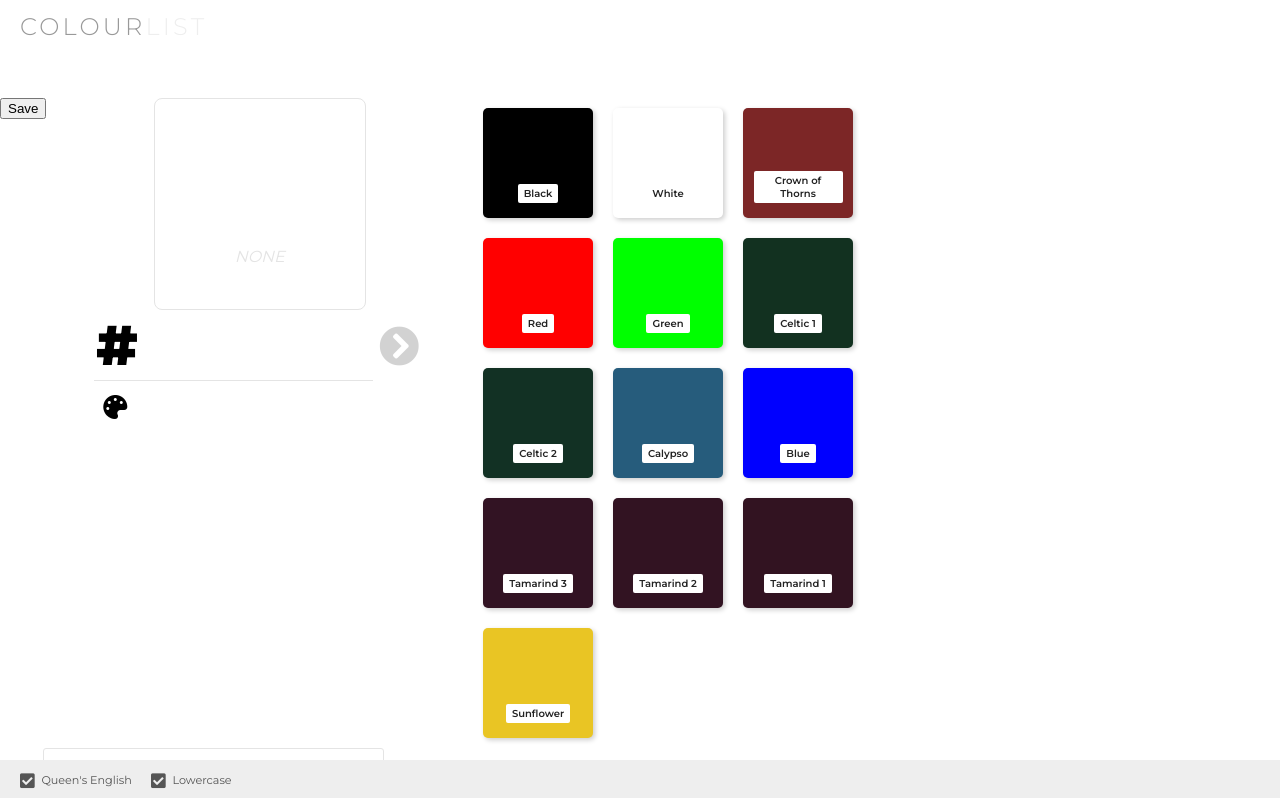
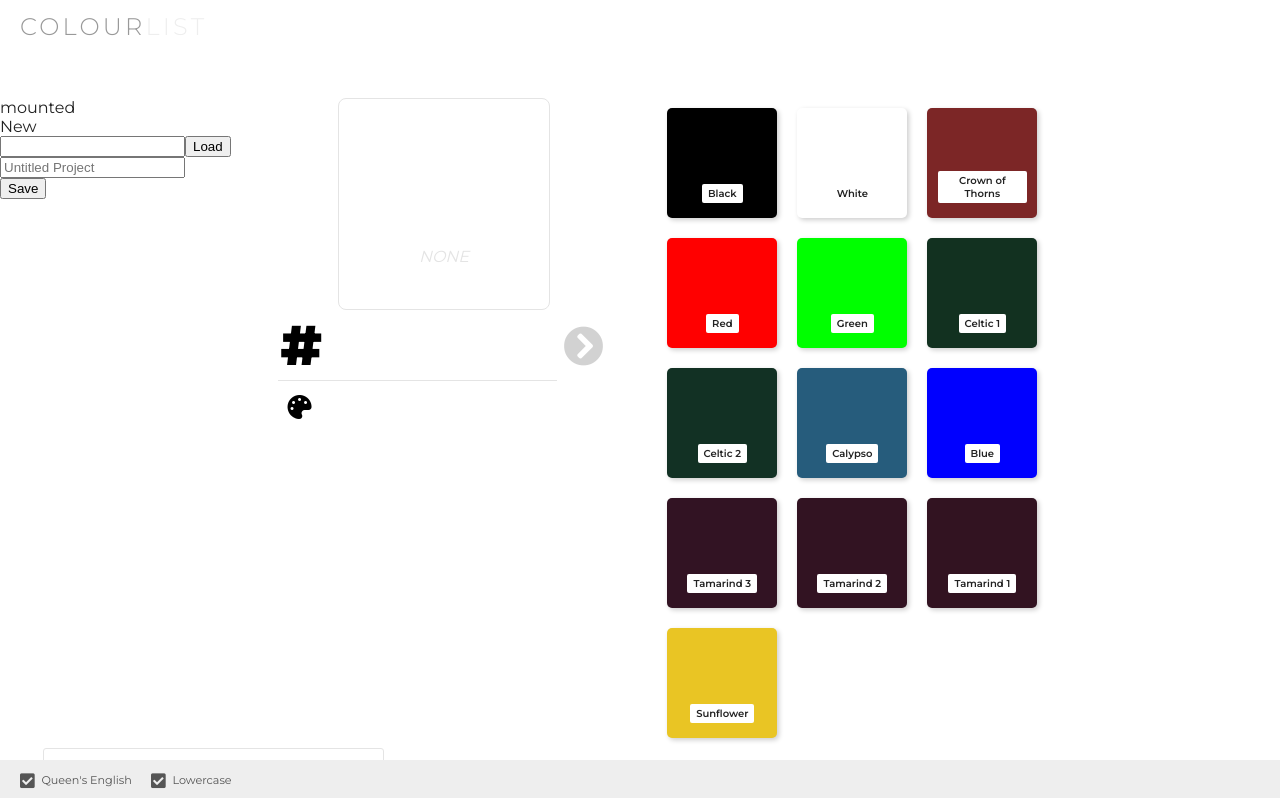
Before and after one commit to A-A-Z/colourlist, a Vue app: page / in a window 1280 px wide. Shown: the top 798 px of the page. Built offline with nearby package versions, Linux system fonts and the light colour scheme; what vue-firestore would draw is missing.

Commit message:
Firebase loading and basic saving

```diff
--- a/src/App.vue
+++ b/src/App.vue
@@ -7,7 +7,21 @@
     </header>
 
     <div>
-      <button @click='saveProject'>Save</button>
+      <div>{{saveStateTxt}}</div>
+      <div>{{(projectId || 'New')}}</div>
+      <div>
+        <input type='text' v-model='tempProjectId' />
+        <button @click='onLoadClick'>Load</button>
+      </div>
+      <div>
+        <input
+          type='text'
+          :value="(project) ? project.name : ''"
+          placeholder='Untitled Project'
+          @input='changeProjectName'
+        />
+      </div>
+      <div><button @click='saveProject'>Save</button></div>
     </div>
 
     <NewColour
@@ -67,12 +81,12 @@ import ConfigForm from './components/ConfigForm.vue'
 import GetColourName from './helpers/GetColourName'
 import Patterns from './helpers/Patterns'
 
-import { db, ColoursCollection } from './api/firebase.js'
+import { db, ProjectCollection } from './api/firebase.js'
 
 Vue.use(VueFirestore)
 
 console.log('db', db)
-console.log('ColoursCollection', ColoursCollection)
+console.log('ProjectCollection', ProjectCollection)
 
 /* TODO list
 --------------
@@ -119,15 +133,18 @@ export default {
       configIsLowercase: this.defaultIsLowercase,
       saveState: 0,
       projectId: null,
-      projects: null,
-      project: null
+      project: {
+        name: '',
+        list: []
+      },
+      projectKey: null,
+      tempProjectId: ''
     }
   },
 
   firestore () {
     return {
-      projects: ColoursCollection,
-      project: ColoursCollection.where('name', '==', 'test colour 1')
+      // project: ProjectCollection.where('name', '==', 'test colour 1')
     }
   },
 
@@ -137,7 +154,7 @@ export default {
     //     name: 'test colour',
     //     list: [ 'test1', 'test2' ]
     //   }
-    //   ColoursCollection.add(newItem)
+    //   ProjectCollection.add(newItem)
     //     .then(() => { console.log('added') })
     // },
 
@@ -209,36 +226,66 @@ export default {
       }
     },
 
+    changeProjectName (e) {
+      const project = this.project
+      project.name = e.target.value // TODO: validate
+      this.project = project
+    },
+
+    onLoadClick () { // TODO Not the final method
+      this.loadProject(this.tempProjectId)
+    },
+
+    loadProject (projectId) {
+      this.saveState = 1 // loading
+      this.$binding('data', ProjectCollection.where('id', '==', this.tempProjectId))
+        .then((data) => {
+          if (data.length === 1) {
+            this.saveState = 2 // ready
+            this.project = data[0]
+            this.projectKey = data[0]['.key']
+          } else {
+            this.saveState = 6 // error
+            console.error('Not found')
+          }
+        }).catch(err => {
+          this.saveState = 6 // error
+          console.error(err)
+        })
+    },
+
     saveProject: async function () {
-
-      if (this.projectId === null) {
-        console.log('save new')
+      this.saveState = 4 // saving
+      if (this.projectKey === null) { // new projct, add new
         const newID = await this.getNewProjectId()
         console.log('newID', newID)
-        const newItem = {
-          id: newID,
-          name: 'test colour',
-          list: [ 'test1', 'test2' ]
-        }
-        ColoursCollection.add(newItem)
-          .then(() => {
-            console.log('added')
-            this.projectId = newID
+        // const newItem = {
+        //   id: newID,
+        //   name: 'test colour',
+        //   list: [ 'test1', 'test2' ]
+        // }
+        this.project.id = newID
+        ProjectCollection.add(this.project)
+          .then((data) => {
+            console.log('added', data.id)
+            // his.projectId = newID
+            this.projectKey = data.id
+            this.saveState = 5 // saved
           })
-
-      } else {
-        console.log('update');
+      } else { // update project
+        console.log('update')
       }
     },
 
     getNewProjectId: async function () {
+      // creat a string of random chars of X length
       const randId = length => Math.random().toString(36).substr(2, length)
 
       // set new id
       const newId = randId(5)
 
       return new Promise(resolve => {
-        this.$binding('data', ColoursCollection.where('id', '==', newId))
+        this.$binding('data', ProjectCollection.where('id', '==', newId))
           .then((data) => {
             console.log('data', data.length, data) // TODO: handle match
             resolve(newId)
@@ -287,6 +334,19 @@ export default {
       }
 
       return names
+    },
+
+    saveStateTxt () {
+      const txt = [
+        'mounted',
+        'loading',
+        'ready',
+        'changed',
+        'saving',
+        'saved',
+        'error'
+      ]
+      return txt[this.saveState]
     }
   }
 }
--- a/src/api/firebase.js
+++ b/src/api/firebase.js
@@ -17,10 +17,10 @@ firebase.initializeApp(config)
 
 const db = firebase.firestore()
 
-const ColoursCollection = db.collection('projects')
-console.log('ColoursCollection', ColoursCollection);
+const ProjectCollection = db.collection('projects')
+console.log('ProjectCollection', ProjectCollection);
 
 export {
   db,
-  ColoursCollection
+  ProjectCollection
 }
```
